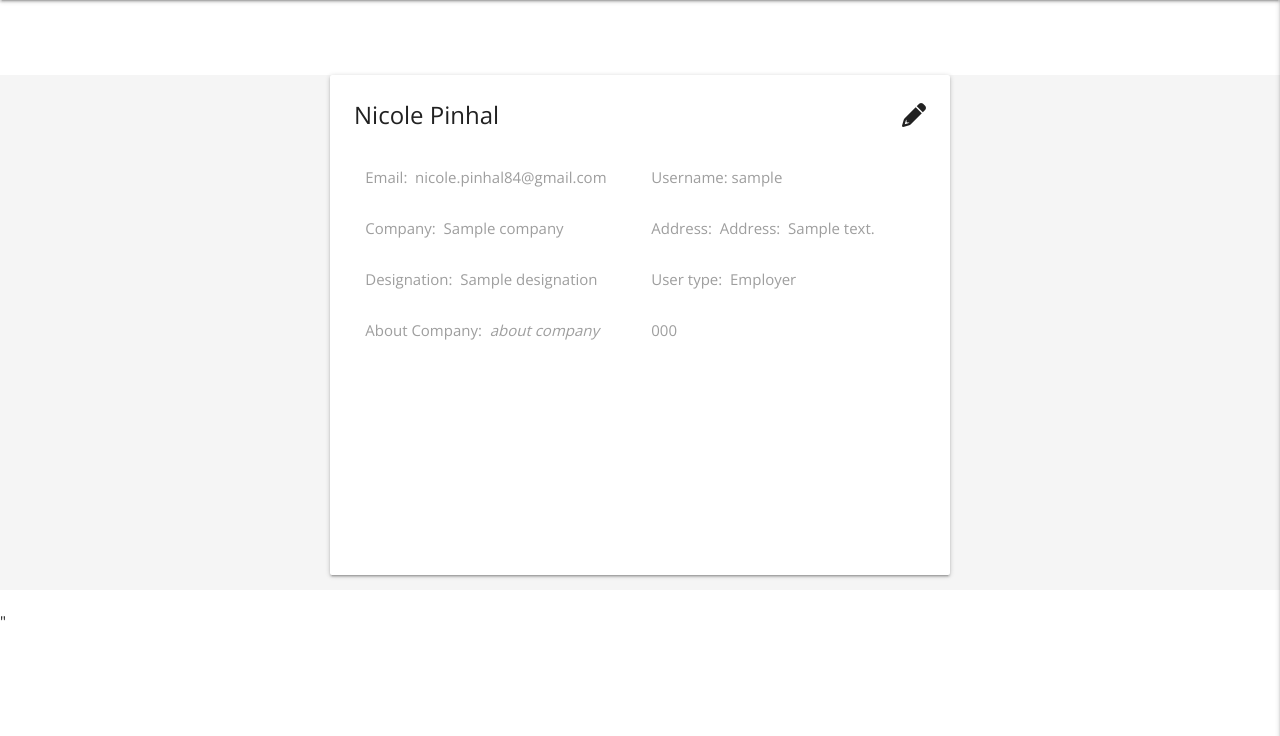
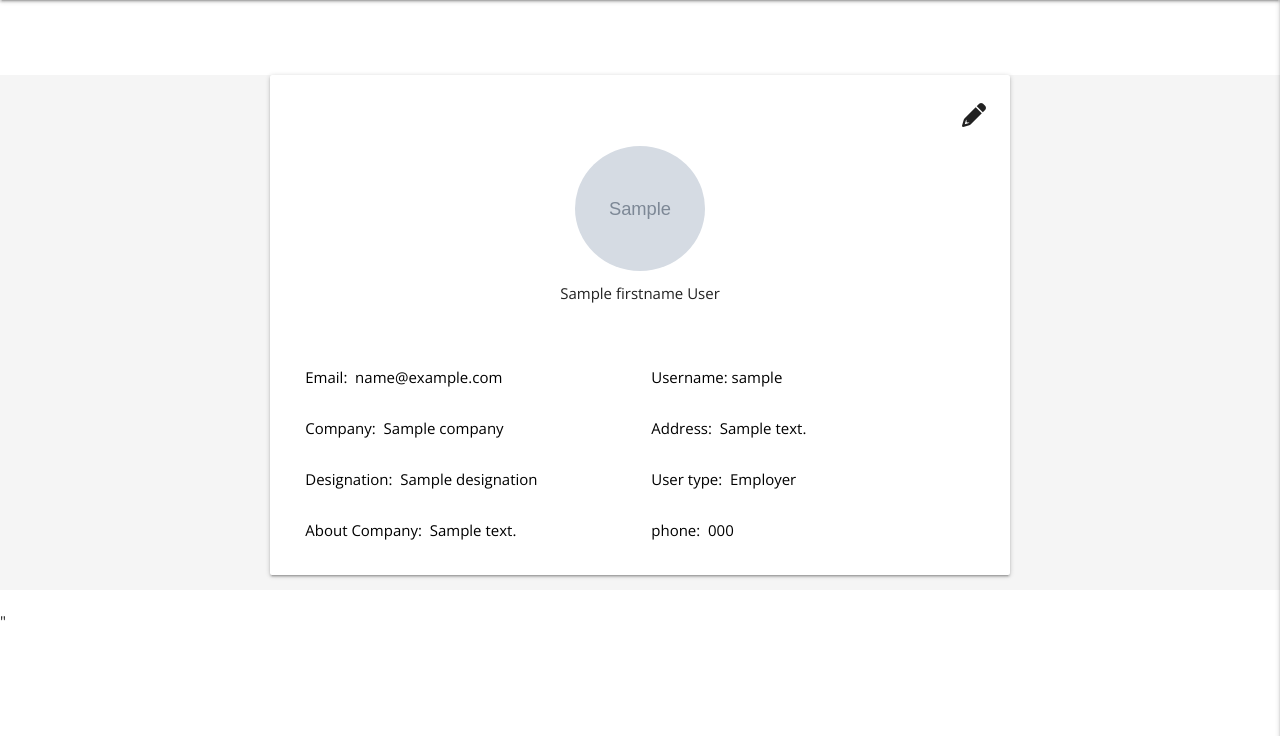
Before and after one commit to Francisca-Heii/jobzone-crud, a Flask app: a page that uses templates/base.html in a window 1280 px wide. Shown: the part 64-800 px from the top of the page. Run offline with Flask 2, Linux system fonts and the light colour scheme; the visitor is signed in with stand-in values (Sample User, id 1); grey boxes marked "Sample" are stand-in pictures; a database or web service that is not in the repository returns one stand-in record (values such as "Sample title"); some libraries are stand-ins or nearby versions.

Commit message:
employer profile page view and edit

```diff
--- a/app.py
+++ b/app.py
@@ -3,6 +3,7 @@ from flask import (Flask, flash, render_template,
  redirect, request, session, url_for)
 from flask_pymongo import PyMongo
 from bson.objectid import ObjectId
+from werkzeug.utils  import secure_filename
 from werkzeug.security import generate_password_hash, check_password_hash
 
 if os.path.exists("env.py"):
@@ -19,10 +20,9 @@ mongo = PyMongo(app)
 
 
 @app.route("/")
-@app.route("/get_jobs")
-def get_jobs():
-    jobs = mongo.db.jobs.find()
-    return render_template("jobs.html",jobs = jobs)
+@app.route("/home")
+def home():
+    return render_template("home.html")
 
 
 @app.route("/register", methods=["GET", "POST"])
@@ -35,18 +35,25 @@ def register():
         if existing_user:
             flash("Username already exists")
             return redirect(url_for("register"))
-
+        jobSeekerRole = "true" if request.form["role"] == "jobseeker" else "false"
+        employerRole = "true" if request.form["role"] == "employer" else "false"
         register = {
             "username": request.form.get("username"),
             "password": generate_password_hash(request.form.get("password")),
             "firstname": request.form.get("firstname"),
             "lastname": request.form.get("lastname"),
             "email": request.form.get("email"),
-            "jobseeker": "true" if request.form["role"] == "jobseeker" else "false",
-            "employer": "true" if request.form["role"] == "employer" else "false"
+            "jobseeker":jobSeekerRole,
+            "employer": employerRole
         }
         mongo.db.users.insert_one(register)
-
+        profile={
+            "username": request.form.get("username"),
+            "firstname": request.form.get("firstname"),
+            "lastname": request.form.get("lastname")
+        }
+        if employerRole == "true":
+            mongo.db.employer_profile.insert_one(profile)
         # put the new user into 'session' cookie
         session["user"] = request.form.get("username")
         flash("Registration successful")
@@ -86,29 +93,49 @@ def get_employer():
 
 @app.route("/profile/<username>", methods=["GET", "POST"])
 def profile(username):
+    user = mongo.db.users.find_one(
+            {"username": session["user"]})
     if request.method == "POST":
-        profile = {
-            "username": session["user"],
-            "firstname": request.form.get("firstname"),
-            "lastname": request.form.get("lastname"),
-            "company": request.form.get("company"),
-            "designation": request.form.get("designation"),
-            "phone": request.form.get("phone"),
-            "address": request.form.get("address")
-        }
-        mongo.db.employer_profile.insert_one(profile)
+        f = request.files['file']
+        if f:
+            f.save(os.path.join("static/images/", secure_filename(f.filename)))
+            profile = {
+                "username": session["user"],
+                "firstname": request.form.get("firstname"),
+                "lastname": request.form.get("lastname"),
+                "company": request.form.get("company"),
+                "designation": request.form.get("designation"),
+                "phone": request.form.get("phone"),
+                "address": request.form.get("address"),
+                "companydesc": request.form.get("companydesc"),
+                "imageurl": "images/"+f.filename
+            }
+        else:
+            profile = {
+                "username": session["user"],
+                "firstname": request.form.get("firstname"),
+                "lastname": request.form.get("lastname"),
+                "company": request.form.get("company"),
+                "designation": request.form.get("designation"),
+                "phone": request.form.get("phone"),
+                "address": request.form.get("address"),
+                "companydesc": request.form.get("companydesc"),
+            }
+        mongo.db.employer_profile.update_one({"username":session["user"]},{"$set":profile})
+        # mongo.db.employer_profile.insert_one(profile)
         profile = mongo.db.employer_profile.find_one(
                     {"username": session["user"]})
+        profile["email"] = user["email"]
+        flash("Profile updated successfully")
         return render_template(
             "employer/profile.html", profile=profile)
 
-    username = mongo.db.users.find_one(
-            {"username": session["user"]})
-    session["role"] = "jobseeker" if username["jobseeker"] == 'true' else "employer"
+    session["role"] = "jobseeker" if user["jobseeker"] == 'true' else "employer"
     # render profile page if session contains user's information
     if session["user"]:
         profile = mongo.db.employer_profile.find_one(
                     {"username": session["user"]})
+        profile["email"] = user["email"]
         return render_template(
             "employer/profile.html", profile=profile)
 
--- a/static/css/style.css
+++ b/static/css/style.css
@@ -24,7 +24,16 @@ body {
     background-color: rgb(9, 148, 218);
 }
 
-.mainDiv{
+.mainDiv {
     background-color: #f5f5f5;
     margin-top: -15px;
 }
+
+.profile-image {
+    width: 130px;
+    height: 125px;
+    border-radius: 50%;
+}
+label{
+    color: black!important;
+}
--- a/templates/base.html
+++ b/templates/base.html
@@ -23,11 +23,11 @@
     <header>
         <nav>
             <div class="nav-wrapper #039be5 menu-background">
-                <a href="{{ url_for('get_jobs')}}" class="brand-logo"><img class="img-size"
+                <a href="{{ url_for('home')}}" class="brand-logo"><img class="img-size"
                         src="{{url_for('static', filename='images/logo1.PNG')}}" /></a>
                 <a href="#" data-target="mobile-demo" class="sidenav-trigger right"><i class="fas fa-bars"></i></a>
                 <ul class="right hide-on-med-and-down">
-                    <li><a href="{{ url_for('get_jobs')}}">Home</a></li>
+                    <li><a href="{{ url_for('home')}}">Home</a></li>
                     {% if session.role == "jobseeker"  %}
                     <li><a href="{{ url_for('profile', username=session['user'])}}">Profile</a></li>
                     <li><a href="#">Find Jobs</a></li>
@@ -49,7 +49,7 @@
             <li>
                 <h4 class="center-align light-blue-text text-darken-4">Job Zone</h4>
             </li>
-            <li><a href="{{ url_for('get_jobs')}}">Home</a></li>
+            <li><a href="{{ url_for('home')}}">Home</a></li>
             {% if session.user %}
             <li><a href="{{ url_for('profile', username=session['user'])}}">Profile</a></li>
             <li><a href="#">Find Jobs</a></li>
--- a/templates/employer/profile.html
+++ b/templates/employer/profile.html
@@ -1,19 +1,27 @@
 {% extends "base.html" %}
 {% block content %}
 <div class="row">
-    <div class="card" style="height: 500px;margin-left: 22rem;margin-right: 22rem;margin-top: 6rem;">
-        <!-- <div class="card-image waves-effect waves-block waves-light">
-      Hello
-    </div> -->
+    <div class="card" style="height: 500px;margin-left: 18rem;margin-right: 18rem;margin-top: 6rem;">
         <div class="card-content">
 
-            <span class="card-title activator grey-text text-darken-4">
-                <span style="text-align:center">Nicole Pinhal</span>
+            <span class="card-title activator grey-text text-darken-4" style="text-align:center!important">
+
                 <i class="fas fa-pencil right"></i></span>
+            <div class="row">
+                <div class="input-field col s12" style="text-align: center;">
+                    <img class="profile-image" src="{{url_for('static', filename=profile.imageurl)}}"
+                        onerror="this.src='{{url_for('static', filename='images/image-icon.jpg')}}'" />
+                </div>
+            </div>
+            <div class="row">
+                <div class="input-field col s12" style="text-align: center;margin-top: -30px;">
+                    <span>{{profile.firstname}}&nbsp;{{profile.lastname}}</span>
+                </div>
+            </div>
             <div class="row">
                 <div class="input-field col s6">
 
-                    <label for="firstname">Email:&nbsp; nicole.pinhal84@gmail.com</label>
+                    <label for="firstname">Email:&nbsp; {{profile.email}}</label>
                 </div>
                 <div class="input-field col s6">
                     <label for="firstname">Username:&nbsp;{{ profile.username}}</label>
@@ -23,17 +31,16 @@
                 <div class="input-field col s6">
 
                     <label for="company">Company:&nbsp;
-                        {% if  profile.username %}
-                        {{ profile.company}}
+                        {% if profile.company %}
+                        <span>{{ profile.company}}</span>
                         {% else %}
                         <i>company name</i>
                         {% endif %}
                     </label>
                 </div>
                 <div class="input-field col s6">
-                    <label for="firstname">Address:&nbsp;
-                        Address:&nbsp;
-                        {% if  profile.address %}
+                    <label for="address">Address:&nbsp;
+                        <span>{% if profile.address %}</span>
                         {{ profile.address}}
                         {% else %}
                         <i>address here</i>
@@ -45,9 +52,9 @@
             <div class="row">
                 <div class="input-field col s6">
 
-                    <label for="firstname">
+                    <label for="designation">
                         Designation:&nbsp;
-                        {% if  profile.designation %}
+                        {% if profile.designation %}
                         {{ profile.designation}}
                         {% else %}
                         <i>designation</i>
@@ -56,16 +63,23 @@
                     </label>
                 </div>
                 <div class="input-field col s6">
-                    <label for="firstname">User type:&nbsp; Employer</label>
+                    <label for="employer">User type:&nbsp; Employer</label>
                 </div>
             </div>
             <div class="row">
                 <div class="input-field col s6">
 
-                    <label for="firstname">About Company:&nbsp; <i>about company</i></label>
+                    <label for="firstname">About Company:&nbsp;
+                        {% if profile.companydesc %}
+                        <span>{{ profile.companydesc}}</span>
+                        {% else %}
+                        <i>description here</i>
+                        {% endif %}
+                    </label>
                 </div>
                 <div class="input-field col s6">
-                    <label for="firstname"> {% if profile.phone %} {{ profile.phone}} {% else %} <span>phone</span>
+                    <label for="firstname"> <span>phone:&nbsp; </span> {% if profile.phone %}
+                        <span>{{ profile.phone}}</span> {% else %} <i>phone</i>
                         {% endif %}
                     </label>
                 </div>
@@ -77,17 +91,35 @@
             <span class="card-title grey-text text-darken-4">Edit Profile<i class="fas fa-close right"></i></span>
             <!-- <p>Here is some more information about this product that is only revealed once clicked on.</p> -->
             <div class="row">
-                <form class="col s12 m12" method="POST" action="{{url_for('profile',username=session['user'])}}">
+                <div class="file-field input-field" style="text-align: center;">
+                    <img class="profile-image" src="{{url_for('static', filename=profile.imageurl)}}"
+                        onerror="this.src='{{url_for('static', filename='images/image-icon.jpg')}}'" / />
+                </div>
+                <form class="col s12 m12" method="POST" action="{{url_for('profile',username=session['user'])}}"
+                    enctype="multipart/form-data">
                     <!-- <div class="card-panel"> -->
+                    <div class="row">
+                        <div class="file-field input-field">
+                            <div class="btn">
+                                <span>Select Image</span>
+                                <input type="file" name="file">
+                            </div>
+                            <div class="file-path-wrapper">
+                                <input class="file-path validate" type="text">
+                            </div>
+                        </div>
+                    </div>
                     <div class="row">
                         <div class="input-field col s6">
                             <i class="fas fa-user-tie prefix light-blue-text text-darken-4"></i>
-                            <input id="firstname" name="firstname" type="text" class="validate">
+                            <input id="firstname" name="firstname" type="text" class="validate"
+                                value="{{profile.firstname}}">
                             <label for="firstname">Firstname</label>
                         </div>
                         <div class="input-field col s6">
                             <i class="fas fa-user prefix light-blue-text text-darken-4"></i>
-                            <input id="lastname" name="lastname" type="text" class="validate">
+                            <input id="lastname" name="lastname" type="text" class="validate"
+                                value="{{profile.lastname}}">
                             <label for="lastname">Lastname</label>
                         </div>
                     </div>
@@ -99,8 +131,9 @@
                         </div>
                         <div class="input-field col s12">
                             <i class="fas fa-building prefix light-blue-text text-darken-4"></i>
-                            <textarea id="about" name="about" class="validate">{{profile.about}}</textarea>
-                            <label for="about">Company description</label>
+                            <textarea id="companydesc" name="companydesc"
+                                class="validate materialize-textarea">{{profile.companydesc}}</textarea>
+                            <label for="companydesc">Company description</label>
                         </div>
                     </div>
                     <div class="row">
@@ -127,7 +160,7 @@
                     </div>
 
                     <div class="row">
-                        <button type="submit" class="col s12 btn-large light-blue darken-4 text-shadow">
+                        <button type="submit" class="col s12 btn-large btnPrimary text-shadow">
                             Update Profile <i class="fas fa-sign-in-alt"></i>
                         </button>
                     </div>
--- /dev/null
+++ b/templates/home.html
@@ -0,0 +1,4 @@
+{% extends "base.html" %}
+{% block content %}
+<h2> Welcome to Job Zone</h2>
+{% endblock %}
```
Also changed, not shown: templates/jobs.html (deleted, +0 -8 lines), static/images/back.jpg (added), static/images/cardjpg.jpg (added), static/images/image-icon.jpg (added), 1 other file.
